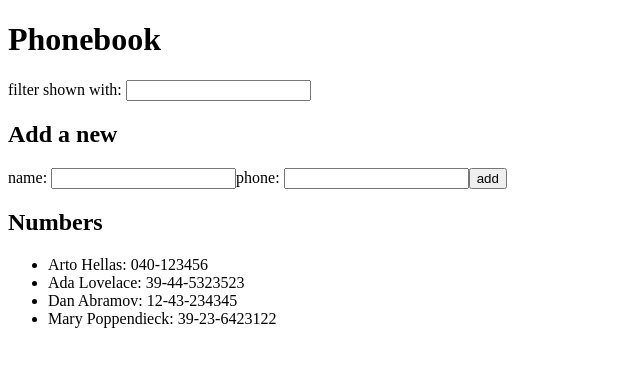
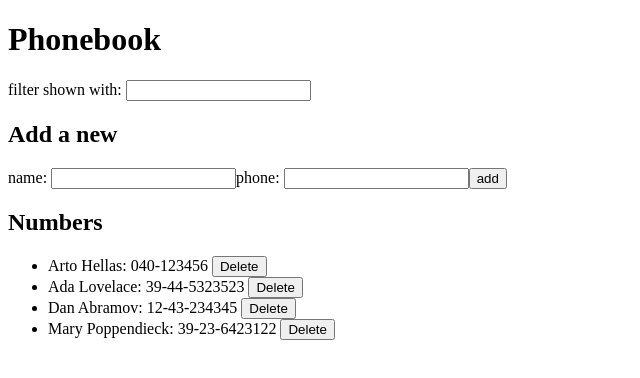
Before and after one commit to romandescotte/fullstack-open-course-2022, a React (Create React App) app in the folder part2/phonebook/: page / in a window 1280 px wide. Shown: the top 378 px of the page, without its empty margins (0-640 px from the left). Built offline with nearby package versions, Linux system fonts and the light colour scheme; data requests are answered from the project's data file.

Commit message:
exercises 2.17-18

```diff
--- a/part2/phonebook/db.json
+++ b/part2/phonebook/db.json
@@ -1,6 +1,6 @@
 {
   "persons": [
-    {
+   {
       "name": "Arto Hellas",
       "number": "040-123456",
       "id": 1
--- a/part2/phonebook/src/App.js
+++ b/part2/phonebook/src/App.js
@@ -3,7 +3,6 @@ import Persons from './components/Persons'
 import Search from './components/Search'
 import PersonForm from './components/PersonForm'
 import contactsService from './services/contacts'
-import axios from 'axios'
 
 const App = () => {
 
@@ -13,8 +12,8 @@ const App = () => {
   useEffect(() => {
     contactsService.getAll()
       .then(initialContacts => {
-        console.log('respuesta fetch')
-        console.log(initialContacts)
+        // console.log('respuesta fetch')
+        // console.log(initialContacts)
         setPersons(initialContacts)
       })
       .catch(error => console.error(`HTTP GET Failed: ${error}`))
@@ -22,6 +21,31 @@ const App = () => {
 
   const [newEntry, setNewEntry] = useState({name: '', number: ''})
   const [search, setSearch] = useState('')
+
+  const handleDeleteEntry = id => {
+    const {name} = persons.filter(person => person.id === id)[0]
+
+    const confirmation = window.confirm(`Are you sure you want to delete ${name}?`);
+
+    if(confirmation) {
+      deleteEntry()
+    }
+    const deleteEntry = () => {
+      return contactsService.deleteEntry(id)
+        .then(response => {
+          // console.log(response)
+          setPersons(prevState => prevState.filter(person => person.id !== id))
+        })
+        .catch(error => {
+          console.error(`HTTP DELETE Failed: ${error}`);
+          alert(
+            `the person '${name}' was already deleted from server`
+          )
+          setPersons(persons.filter(person => person.id !== id))
+        });
+    }
+
+  }
 
   const handleNewName = (event) => {
     setNewEntry({
@@ -57,7 +81,24 @@ const App = () => {
           console.alert(`HTTP POST Failed: ${error}`)
         })
     } else {
-      alert(`{newEntry.name} is already added to phonebook`)
+      const person = persons.filter(person => person.name === newEntry.name);
+      console.log(person[0].id)
+      replaceEntry(person[0].id, newPerson)
+    }
+  }
+
+  const replaceEntry = (id, newPerson) => {
+    const confirmation = window.confirm(`${newEntry.name} already exists, do you want to replace the number?`)
+
+    if(confirmation) {
+      contactsService.updateEntry(id, newPerson)
+      .then(returnedPerson => {
+        // console.log(returnedPerson)
+        setPersons(persons.map(person => person.id !== id ? person : returnedPerson))
+      })
+      .catch(error => {
+        console.error(`HTTP PUT Failed: ${error}`);
+      })
     }
   }
 
@@ -77,7 +118,7 @@ const App = () => {
       <h2>Add a new</h2>
       <PersonForm handleNewName={handleNewName} handleNewNumber={handleNewNumber} onSubmit={handleSaveEntry} number={newEntry.number} name={newEntry.name} />
       <h2>Numbers</h2>
-      <Persons persons={filteredEntries} />
+      <Persons persons={filteredEntries} handleDeleteEntry={handleDeleteEntry} />
     </div>
   )
 }
--- a/part2/phonebook/src/components/Persons.js
+++ b/part2/phonebook/src/components/Persons.js
@@ -1,8 +1,8 @@
-const Persons = ({persons}) => {
+const Persons = ({persons, handleDeleteEntry}) => {
   return <>
     <ul>
       {
-        persons.map(person => <li key={person.name}>{person.name}: {person.number}</li>)
+        persons.map(person => <li key={person.name}>{person.name}: {person.number} <button onClick={() => handleDeleteEntry(person.id)}>Delete</button></li>)
       }
     </ul>
   </>
--- a/part2/phonebook/src/services/contacts.js
+++ b/part2/phonebook/src/services/contacts.js
@@ -12,7 +12,19 @@ const create = newObject => {
   return request.then(response => response.data);
 }
 
+const deleteEntry = id => {
+  const request = axios.delete(baseURL+id)
+  return request.then(response => response)
+}
+
+const updateEntry = (id, newObject) => {
+  const request = axios.put(baseURL+id, newObject)
+  return request.then(response => response.data)
+}
+
 export default {
   getAll,
-  create
+  create,
+  deleteEntry,
+  updateEntry
 }
```
